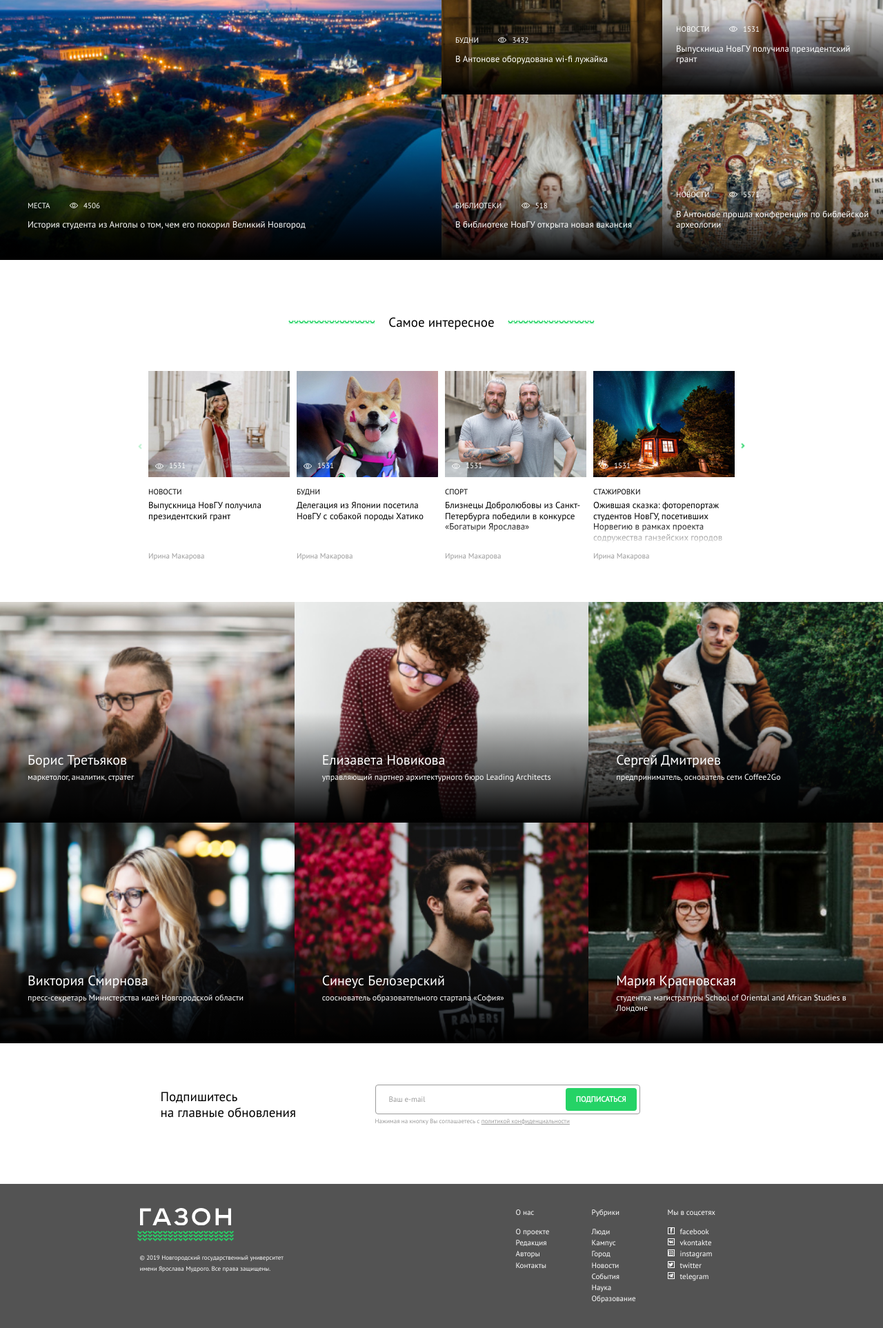
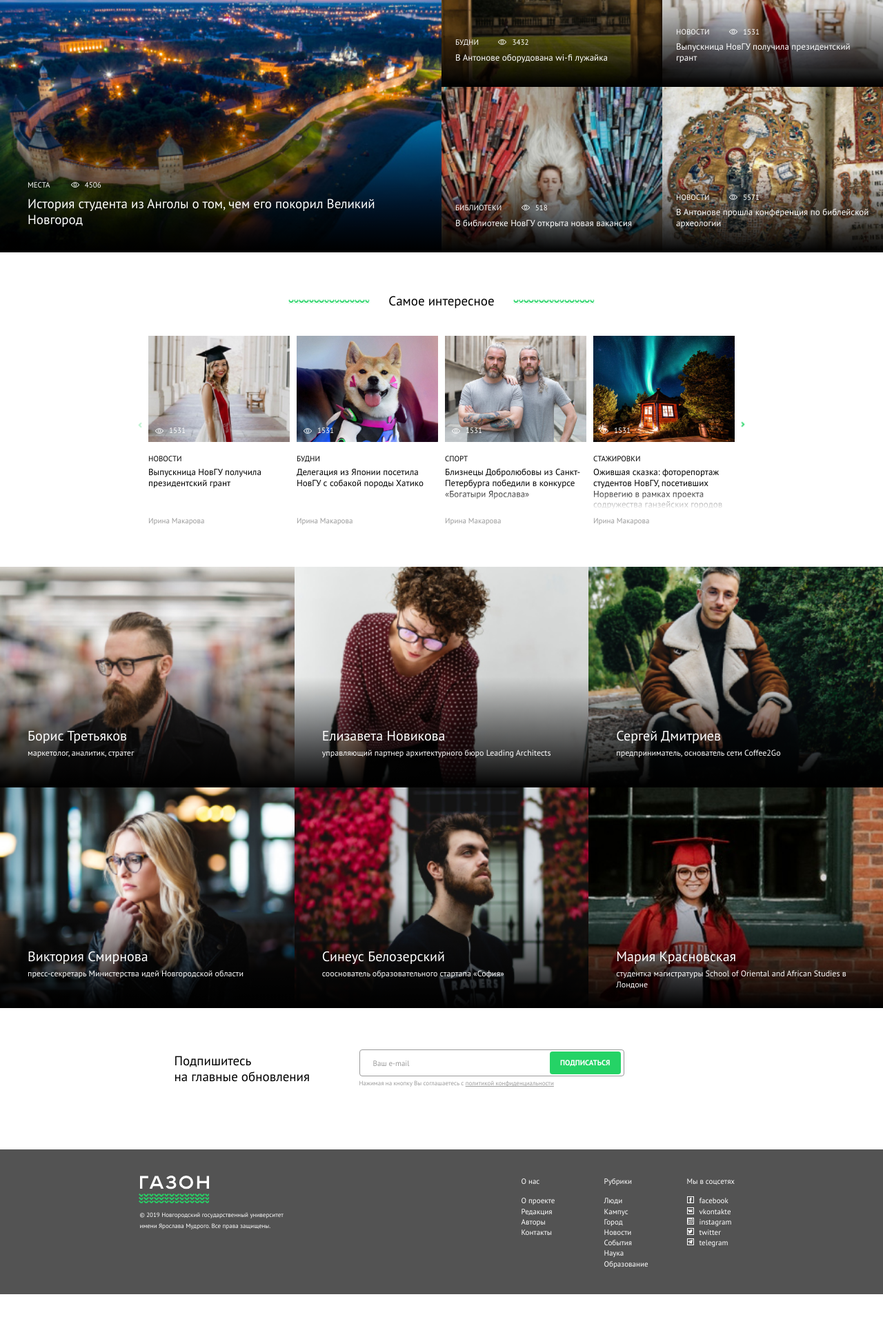
Before and after one commit to Verta-master/gazon, a website: page index.html in a window 1280 px wide. Shown: the part 822-2748 px from the top of the page at 69% size. After the commit the page ends 2699 px from the top, so only its background shows below. Drawn offline with nearby package versions, Linux system fonts and the light colour scheme; files that its build step writes are made by us from their sources.

Commit message:
Desktop PP

```diff
--- a/index.html
+++ b/index.html
@@ -335,7 +335,7 @@
           <li><a href="#">Образование</a></li>
         </ul>
       </div>
-      <div class="footer__column">
+      <div class="footer__column footer__column--social">
         <p>Мы в соцсетях</p>
         <ul class="social">
           <li><a href="#" class="social__link social__link--fb">facebook</a></li>
--- a/less/blocks/blog.less
+++ b/less/blocks/blog.less
@@ -1,11 +1,11 @@
 .blog {
   position: relative;
-  padding-top: 60px;
+  padding-top: 40px;
   padding-bottom: 60px;
 }
 
 .blog__slider {
-  margin-top: 40px;
+  margin-top: 20px;
   width: 850px;
   margin-left: auto;
   margin-right: auto;
@@ -54,7 +54,7 @@
   position: relative;
   width: 100%;
   height: 154px;
-  margin-bottom: 15px;
+  margin-bottom: 18px;
   overflow: hidden;
 
   img {
--- a/less/blocks/btn.less
+++ b/less/blocks/btn.less
@@ -2,7 +2,7 @@
   display: flex;
   justify-content: center;
   align-items: center;
-  padding: 10px 15px;
+  padding: 7px 10px;
   text-transform: uppercase;
   font-size: 11px;
   border: 1px solid @green;
--- a/less/blocks/footer.less
+++ b/less/blocks/footer.less
@@ -5,8 +5,17 @@
   background-color: #535353;
 
   .logo {
-    max-width: 106px;
-    margin-bottom: 15px;
+    margin-bottom: 8px;
+
+    svg {
+      width: 100px;
+    }
+
+    &::after {
+      width: 102px;
+      margin-top: 0;
+      left: -2px;
+    }
   }
 }
 
@@ -21,7 +30,7 @@
   list-style: none;
 
   li {
-    margin-bottom: 3px;
+    margin-bottom: 2px;
   }
 }
 
@@ -35,8 +44,13 @@
 }
 
 .footer__column {
-  width: 110px;
+  width: 120px;
+  padding-top: 5px;
   font-size: 11px;
+
+  &--social {
+    width: 82px;
+  }
 
   p {
     margin-top: 0;
--- a/less/blocks/gallery.less
+++ b/less/blocks/gallery.less
@@ -33,7 +33,8 @@
     left: 0;
 
     .gallery__info {
-      padding: 30px 40px;
+      padding: 37px 40px;
+      font-size: 19px;
     }
   }
 
@@ -69,9 +70,11 @@
   bottom: 0;
   left: 0;
   right: 0;
-  padding: 30px 20px;
+  padding: 35px 20px;
 
   p {
+    margin-top: 7px;
+    margin-bottom: 0;
     .transition();
   }
 }
--- a/less/blocks/header.less
+++ b/less/blocks/header.less
@@ -1,12 +1,12 @@
 .header {
-  padding-top: 45px;
-  padding-bottom: 30px;
+  padding-top: 48px;
+  padding-bottom: 25px;
   color: #fff;
   background-color: #535353;
   box-shadow: 0px 1px 4px 0px rgba(0, 0, 0, 0.5);
 
   .logo {
-    margin-bottom: 35px;
+    margin-bottom: 32px;
     text-align: center;
 
     &::after {
--- a/less/blocks/logo.less
+++ b/less/blocks/logo.less
@@ -12,7 +12,7 @@
     display: block;
     margin-top: 4px;
     width: 140px;
-    height: 15px;
+    height: 14px;
     background-image: url(../img/icons/tick.svg);
   }
 }
--- a/less/blocks/news.less
+++ b/less/blocks/news.less
@@ -30,6 +30,8 @@
 .news__sidebar {
   width: 290px;
   padding: 20px;
+  padding-right: 15px;
+  padding-bottom: 27px;
   border: 1px solid rgb(244, 244, 244);
 }
 
@@ -53,7 +55,8 @@
   }
 
   p {
-    margin-bottom: 10px;
+    margin-top: 15px;
+    margin-bottom: 8px;
     font-size: 19px;
     .transition();
   }
@@ -79,7 +82,7 @@
 }
 
 .news__info {
-  margin-top: 5px;
+  margin-top: 7px;
   color: #9b9b9b;
   font-size: 11px;
 
@@ -105,6 +108,6 @@
 }
 
 .news__btn {
-  width: 110px;
+  width: 100px;
   margin-top: 30px;
 }
--- a/less/blocks/social.less
+++ b/less/blocks/social.less
@@ -3,7 +3,7 @@
   list-style: none;
 
   li {
-    margin-bottom: 3px;
+    margin-bottom: 2px;
   }
 }
 
--- a/less/blocks/subscribe.less
+++ b/less/blocks/subscribe.less
@@ -1,8 +1,8 @@
 .subscribe__wrap {
   padding-top: 60px;
-  padding-bottom: 85px;
-  padding-left: 50px;
-  padding-right: 170px;
+  padding-bottom: 90px;
+  padding-left: 70px;
+  padding-right: 193px;
   display: flex;
   justify-content: space-between;
   align-items: center;
@@ -36,7 +36,7 @@
   align-items: center;
   width: 384px;
   margin-bottom: 5px;
-  padding: 4px;
+  padding: 2px 4px;
   border-radius: 4px;
   border: 1px solid rgb(155, 155, 155);
 }
--- a/less/blocks/team.less
+++ b/less/blocks/team.less
@@ -55,7 +55,7 @@
   z-index: 5;
   left: 0;
   right: 0;
-  top: 60%;
+  top: 65%;
   padding: 25px 40px;
   color: #fff;
 
--- a/less/blocks/title.less
+++ b/less/blocks/title.less
@@ -14,7 +14,7 @@
     position: absolute;
     top: 50%;
     transform: translateY(-50%);
-    width: 125px;
+    width: 117px;
     height: 5px;
     background-image: url(../img/icons/tick.svg);
     background-repeat: repeat-x;
--- a/less/fonts.less
+++ b/less/fonts.less
@@ -5,3 +5,11 @@
   src: url("../fonts/pt-sans-regular.woff2") format("woff2"),
     url("../fonts/pt-sans-regular.woff") format("woff");
 }
+
+@font-face {
+  font-weight: 700;
+  font-family: "PT Sans";
+  font-style: normal;
+  src: url("../fonts/pt-sans-web-bold.woff2") format("woff2"),
+    url("../fonts/pt-sans-web-bold.woff") format("woff");
+}
```
Also changed, not shown: fonts/pt-sans-web-bold.woff (added), fonts/pt-sans-web-bold.woff2 (added).
